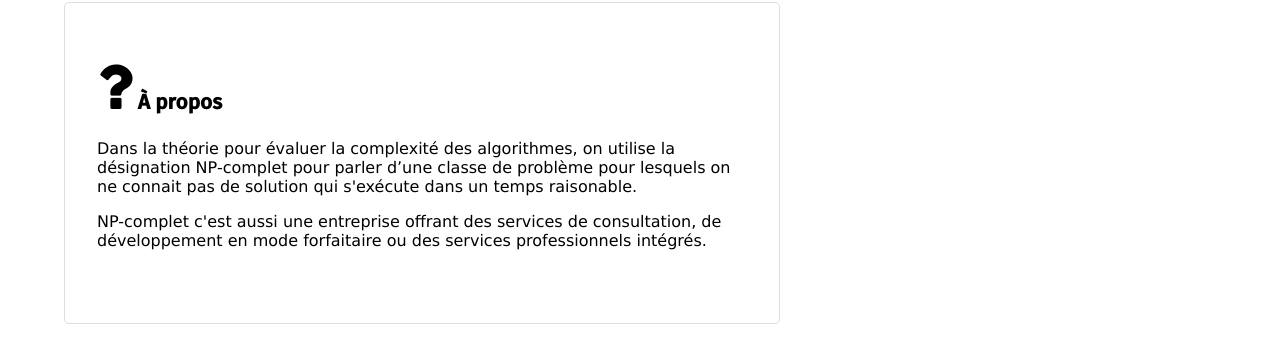
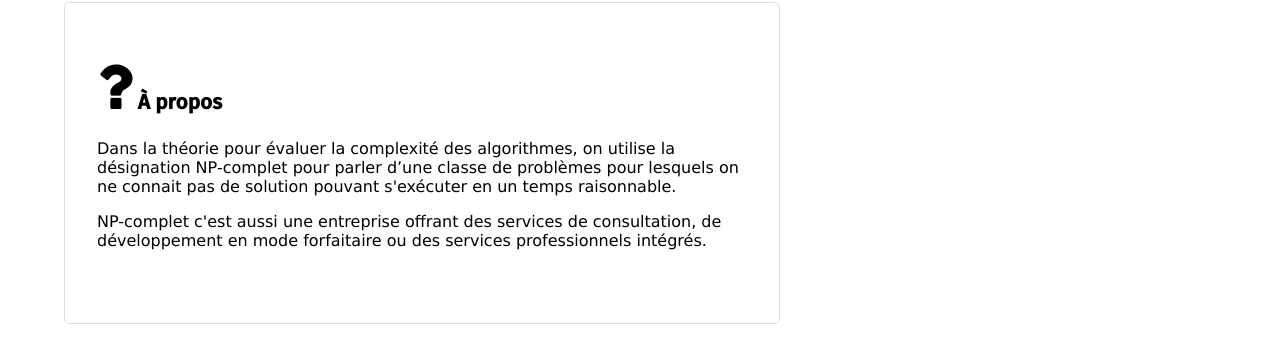
Before and after one commit to gilles-leblanc/npcomplet, a Jekyll site: the page built from index-fr.html, in a window 1280 px wide and 900 px high, scrolled down 809 px. Shown: the part 121-471 px from the top of the window. Built offline with Jekyll 4.4.1, drawn with Linux system fonts in a browser that asks for light colours; nearby versions of some CDN libraries; some of the changed text lies outside the part shown.

Commit message:
Corrected copy

```diff
--- a/404.html
+++ b/404.html
@@ -9,7 +9,7 @@
     <body class="skill-bar">
       <div class="hero">
         <h1>404</h1>
-        <h2>Nothing to see here move along...</h2>
+        <h2>Nothing to see here, move along...</h2>
       </div>
     </body>
 </html>
--- a/_data/localization.yml
+++ b/_data/localization.yml
@@ -1,28 +1,28 @@
 en:
   action1: "About NP-complet"
-  actiontext1: "<p>In algorithm complexity theory, NP-complete is used to designate a class of decision problems for which we know of no solutions that execute reasonably fast.</p><p>NP-complet (without the e) offers consultation and development services. Whether integrated into your existing team or working from our offices on a per project basis we deliver quality software.</p>"
+  actiontext1: "<p>In algorithm complexity theory, NP-complete is used to designate a class of decision problems for which we know of no solutions that execute reasonably fast.</p><p>NP-complet (without the e) offers consultation and development services. Whether integrated into your existing team or working from our offices on a per project basis, we deliver quality software.</p>"
   action2: "Agility, pragmatism and simplicity"
   actiontext2: "<p>Keeping things as simple as they can be leads to elegant and efficient solutions. In software development, simplicity does not imply a reduction in quality but rather an effort to avoid over-engineering and to concentrate on the most important features of an application.</p><p>Keeping simplicity in mind allows us to deliver working software faster.</p>"
   action3: "Expertise"
-  actiontext3: "<ul> <li>Development on large .Net / C# projects</li> <li>Full stack web development</li> <li>Open Source contributions</li> <li>Interest in several languages (Javascript, Go, Rust, Ruby, Erlang, C, etc.)</li> </ul>"
+  actiontext3: "<ul> <li>Development on large .Net / C# projects</li> <li>Full stack web development</li> <li>Open Source contributions</li> <li>Interest in several languages (JavaScript, Go, Rust, Ruby, Erlang, C, etc.)</li> </ul>"
   hero: "Solving today's challenges"
   hero2: "with software solutions"
   hero-sub: "NP-complet"
   contact-me: "Let's work together"
   contact-me-2: "Get in touch"
-  about-me: "Hi! I'm Gilles and NP-complet is my personal consulting business. I'm a pragmatic programmer, software development consultant and passionate about hiking and nature."
+  about-me: "Hi! I'm Gilles and NP-complet is my personal consultancy. I'm a pragmatic programmer, software development consultant and passionate about hiking and nature."
   linkedin-profile: "https://ca.linkedin.com/in/leblancgilles"
 fr:
   action1: "À propos"
-  actiontext1: "<p>Dans la théorie pour évaluer la complexité des algorithmes, on utilise la désignation NP-complet pour parler d’une classe de problème pour lesquels on ne connait pas de solution qui s'exécute dans un temps raisonable.</p><p>NP-complet c'est aussi une entreprise offrant des services de consultation, de développement en mode forfaitaire ou des services professionnels intégrés.</p>"
+  actiontext1: "<p>Dans la théorie pour évaluer la complexité des algorithmes, on utilise la désignation NP-complet pour parler d’une classe de problèmes pour lesquels on ne connait pas de solution pouvant s'exécuter en un temps raisonnable.</p><p>NP-complet c'est aussi une entreprise offrant des services de consultation, de développement en mode forfaitaire ou des services professionnels intégrés.</p>"
   action2: "Agilité, pragmatisme et simplicité"
   actiontext2: "<p>Pour arriver à des solutions efficaces et élégantes, il faut toujours garder la simplicité en tête. Faire simple, ce n'est pas compromettre la qualité, c'est éviter d'inclure inutilement des fonctionnalités auxquelles on pourrait hypothétiquement avoir besoin, pour se concentrer sur le besoin actuel.</p><p>Faire simple, c'est éviter de perdre du temps pour livrer une solution concrète le plus rapidement possible.</p>"
   action3: "Expertise"
-  actiontext3: "<ul> <li>Développement sur des projets .Net / C# d'envergures</li> <li>Développement de sites et d'applications Web</li> <li>Contribution à des projets Open Source</li> <li>Connaissances et intérêt pour de nombreux langages (Javascript, Go, Rust, Ruby, Erlang, C, etc.)</li> </ul>"
+  actiontext3: "<ul> <li>Développement sur des projets .Net / C# d'envergures</li> <li>Développement de sites et d'applications Web</li> <li>Contribution à des projets Open Source</li> <li>Intérêt pour de nombreux langages (JavaScript, Go, Rust, Ruby, Erlang, C, etc.)</li> </ul>"
   hero: "Résoudre les défis d'aujourd'hui"
   hero2: "avec des solutions logicielles"
   hero-sub: "NP-complet"
   contact-me: "Travaillons ensemble"
   contact-me-2: "Envoyer un courriel"
-  about-me: "Bonjour ! Je m'appelle Gilles et NP-complet c'est mon entreprise. Je suis un consultant en développement de logiciel, un programmeur pragmatique et un passioné de la nature."
+  about-me: "Bonjour ! Je m'appelle Gilles et NP-complet c'est mon entreprise. Je suis un consultant en développement de logiciels, un programmeur pragmatique et un passionné de la nature."
   linkedin-profile: "https://ca.linkedin.com/in/leblancgilles/fr?locale=fr_FR&trk=profile_view_lang_sel_click"
```
